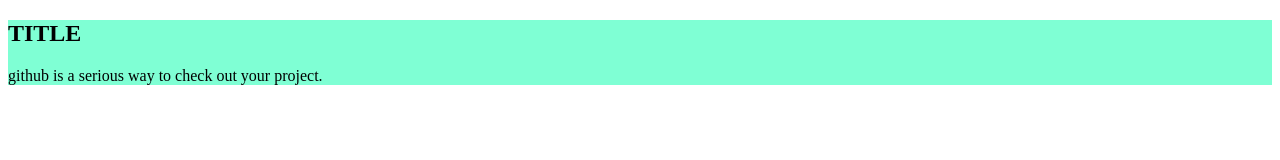
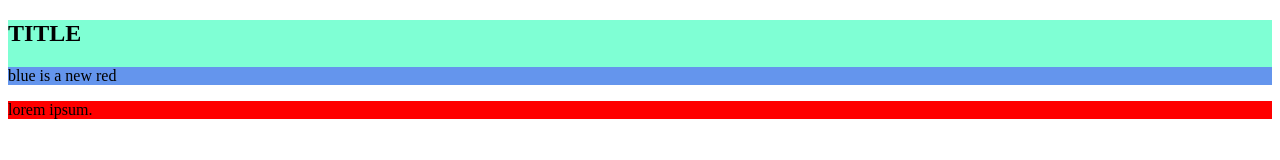
Before and after one commit to nastaranjvn/gitproje, a plain HTML site: page 2.html in a window 1280 px wide. Drawn offline with Linux system fonts and the light colour scheme.

Commit message:
added new blue

```diff
--- a/2.html
+++ b/2.html
@@ -11,14 +11,29 @@
         {
             background-color: aquamarine;
         }
+        #blue
+        {
+            background-color: cornflowerblue;
+        }
+        aside
+        {
+            background-color: red;
+        }
     </style>
 </head>
 <body>
     <section>
         <div>
             <h1>TITLE</h1>
-            <p>github is a serious way to check out your project.</p>
+            <div id="blue">
+                blue is a new red
+            </div>
         </div>
     </section>
+    <aside>
+        <p>
+            lorem ipsum.
+        </p>
+    </aside>
 </body>
 </html>
```
